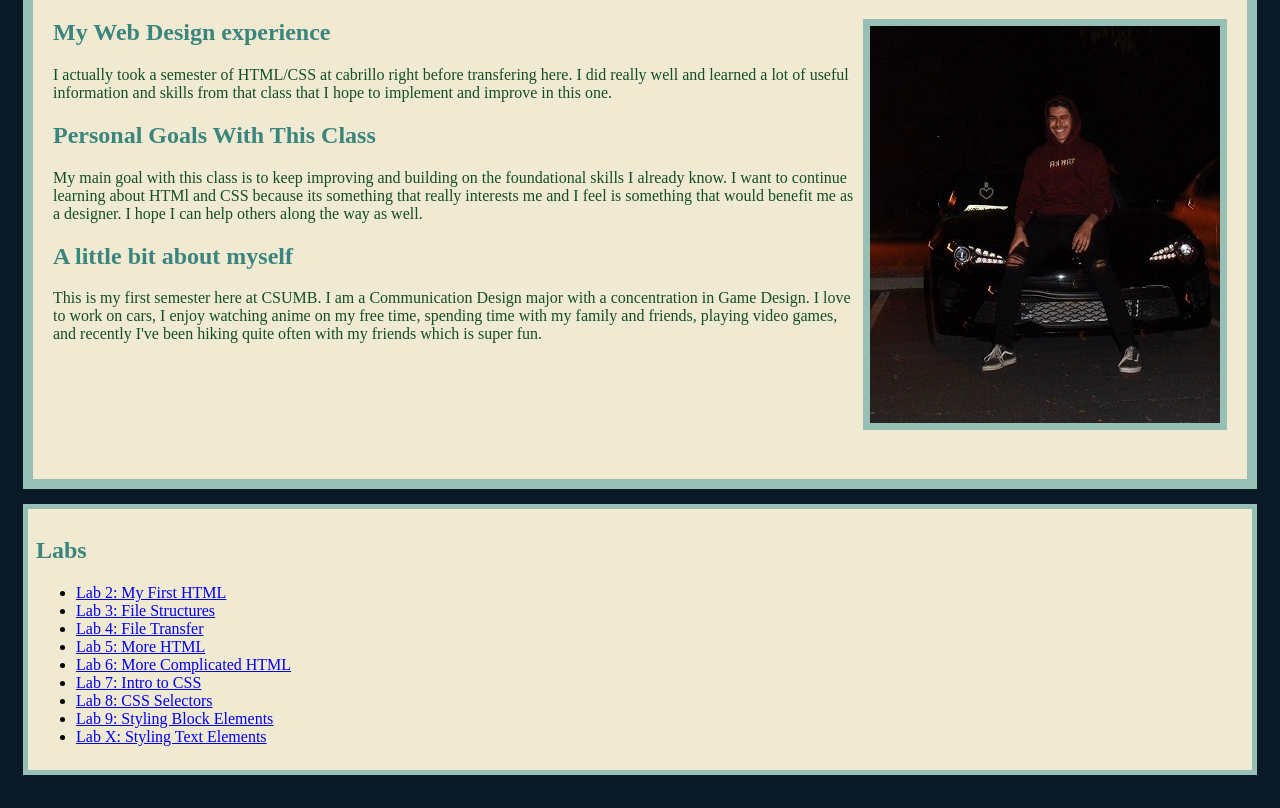
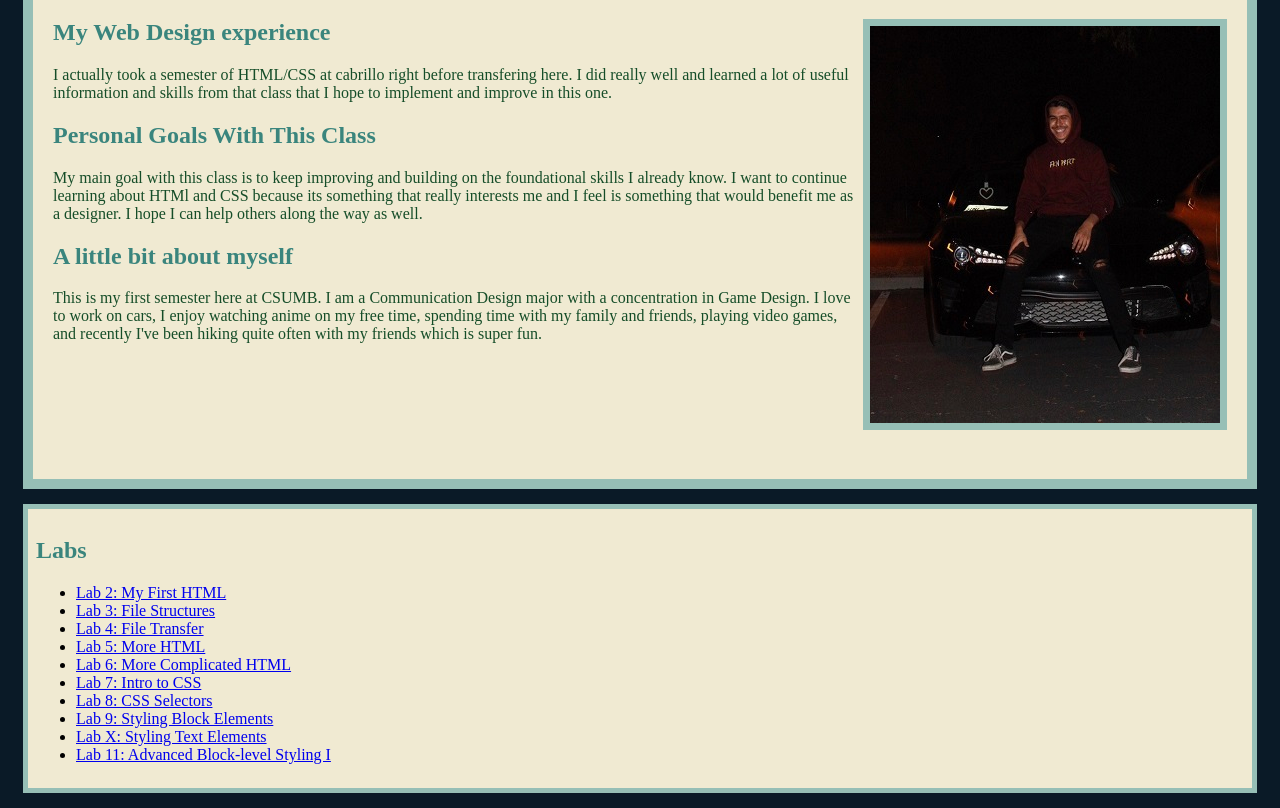
Before and after one commit to dbonilla918/cst251, a plain HTML site: page index.html in a window 1280 px wide. Shown: the part 106-914 px from the top of the page. Drawn offline with Linux system fonts and the light colour scheme.

Commit message:
Update index.html

```diff
--- a/index.html
+++ b/index.html
@@ -34,6 +34,9 @@
 					<li><a href="lab8/">Lab 8: CSS Selectors</a></li>
 					<li><a href="lab9/">Lab 9: Styling Block Elements</a></li>
 					<li><a href="lab10/">Lab X: Styling Text Elements</a></li>
+					<li><a href="lab11/">Lab 11: Advanced Block-level Styling I</a></li>
+					<!-- <li><a href="lab12/">Lab 12: Advanced Block-level Styling II</a></li> -->
+					<!-- <li><a href="lab13/">Lab 13: ____________</a></li> -->
 				</ul>
 		<div><!--Content Div-->
 
```
